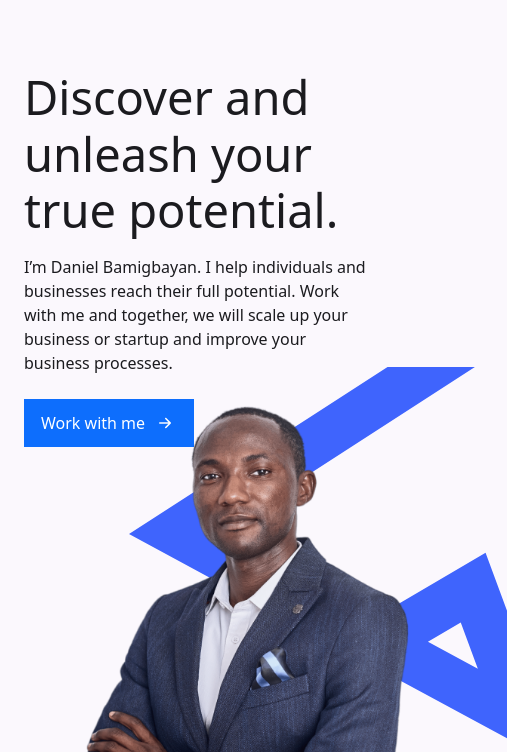
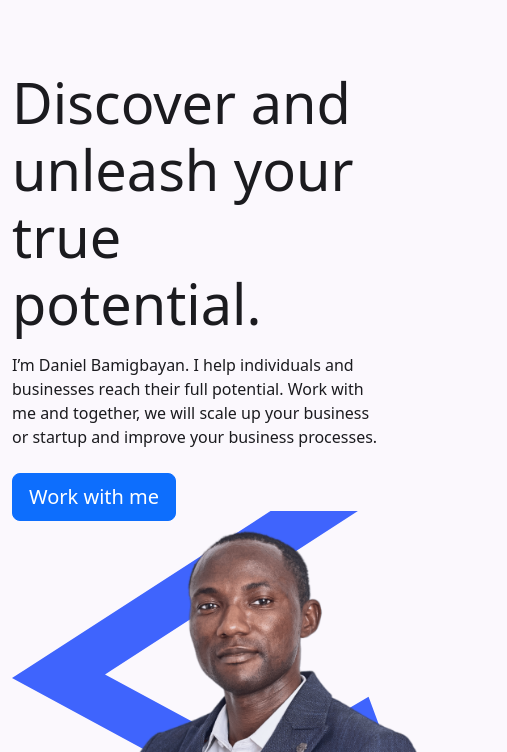
Before and after one commit to prudentdan/danielbamigbayanwebsite, a website: page index.html in a window 390 px wide. Shown: the part 92-844 px from the top of the page, 507 px wide, since content can reach past the window. Drawn offline with nearby package versions, Linux system fonts and the light colour scheme.

Commit message:
Revert "working on the homepage and responsiveness"
This reverts commit 21b607db443a39796ca7bb79e992c8a365cbee22.

```diff
--- a/index.html
+++ b/index.html
@@ -26,7 +26,7 @@
                   <a class="nav-link text-center me-lg-3" href="#">My Bio</a>
                   <a class="nav-link text-center me-lg-3" href="#">Impact</a>
                   <a class="nav-link text-center me-lg-3" href="#">Blog</a>
-                  <a class="nav-link btn btn-primary link-light border-0 px-4" id="CTA">Work with me <i class="bi bi-arrow-right-short"></i></a>
+                  <a class="nav-link btn btn-primary link-light" id="CTA">Work with me</a>
                 </div>
               </div>
             </div>
@@ -35,15 +35,15 @@
 
 
      <!-- Hero Section -->
-    <div id="hero" class="container-lg px-4">
+    <div id="hero" class="container-lg">
         <div class="row justify-content-xl-center pb-lg-3">
             <div class=" col-xl-6 col-md-7 col-sm-12 content">
-                <h1 class=" pb-2 fw-normal hero-title">Discover and unleash your true potential.</h1>
-                <p class="pb-2 hero-text">I’m Daniel Bamigbayan.
+                <h1 class=" pb-2 fw-normal">Discover and unleash your true potential.</h1>
+                <p class="pb-2">I’m Daniel Bamigbayan.
                     I help individuals and businesses reach their full potential.
                     Work with me and together, we will scale up your business or startup and improve your business processes.
                 </p>
-                <button class="btn btn-primary btn-lg">Work with me <i class="bi bi-arrow-right-short"></i></button>
+                <button class="btn btn-primary btn-lg">Work with me</button>
             </div>
             <div class="col-xl-6 col-md-5 col-sm-12 justify-content-center image-section">
                 <img class="img-fluid ms-5" src="./image/hero.png" alt="">
--- a/style.css
+++ b/style.css
@@ -1,6 +1,5 @@
 
 @import url('https://fonts.googleapis.com/css2?family=Manrope:wght@200;300;400;500;600;700;800&display=swap');
-@import url("https://cdn.jsdelivr.net/npm/bootstrap-icons@1.10.5/font/bootstrap-icons.css");
 @import url('./style_guide/theme.css');
 
 :root{
@@ -9,33 +8,10 @@
 
 }
 
-html{
-    font-size: 16px;
-}
-
 body {
     background-color: var(--md-sys-color-surface) !important;
     color: var(--md-sys-color-on-surface) !important;
     overflow: none;
-}
-
-/* OVERWRITTEN STYLES */
-
-.btn{
-    font-size: 1rem !important;
-    font-weight: 500 !important;
-    border-radius: 0 !important;
-    display: flex !important;
-    justify-content: center !important;
-    align-items: center !important;
-    gap: 8px !important;
-    height: 48px;
-}
-
-.btn > i{
-    font-size: 1.5rem;
-    padding: 0;
-    margin: 0;
 }
 
 /* HEADER */
@@ -77,7 +53,7 @@ header a.nav-link.active{
 
 #hero h1{
     color: var(--md-sys-color-on-surface) !important;
-    font-size: calc(40px + 1.8vw);
+    font-size: calc(48px + 2vw);
     margin-top: 72px !important;
 }
 
@@ -85,10 +61,6 @@ header a.nav-link.active{
     position: relative;
     overflow: none;
 
-}
-
-.hero-text{
-    font-size: calc(0.8rem + 0.5vw);
 }
 
 /* #hero .image-section > img{
@@ -109,24 +81,3 @@ header a.nav-link.active{
     top: -10px;
     z-index: -10;
 }
-
-/* Media Queries */
-@media (max-width: 768px){
-    .hero-text{
-        /* font-size: calc(1rem); */
-    }
-    .image-section > svg{
-
-        right: -129px !important;
-        margin-top: -20px;
-    }
-    .image-section{
-        margin-top: -50px !important;
-    }
-
-}
-@media (max-width: 500px){
-    .hero-text{
-        font-size: 1rem;
-    }
-}
```
